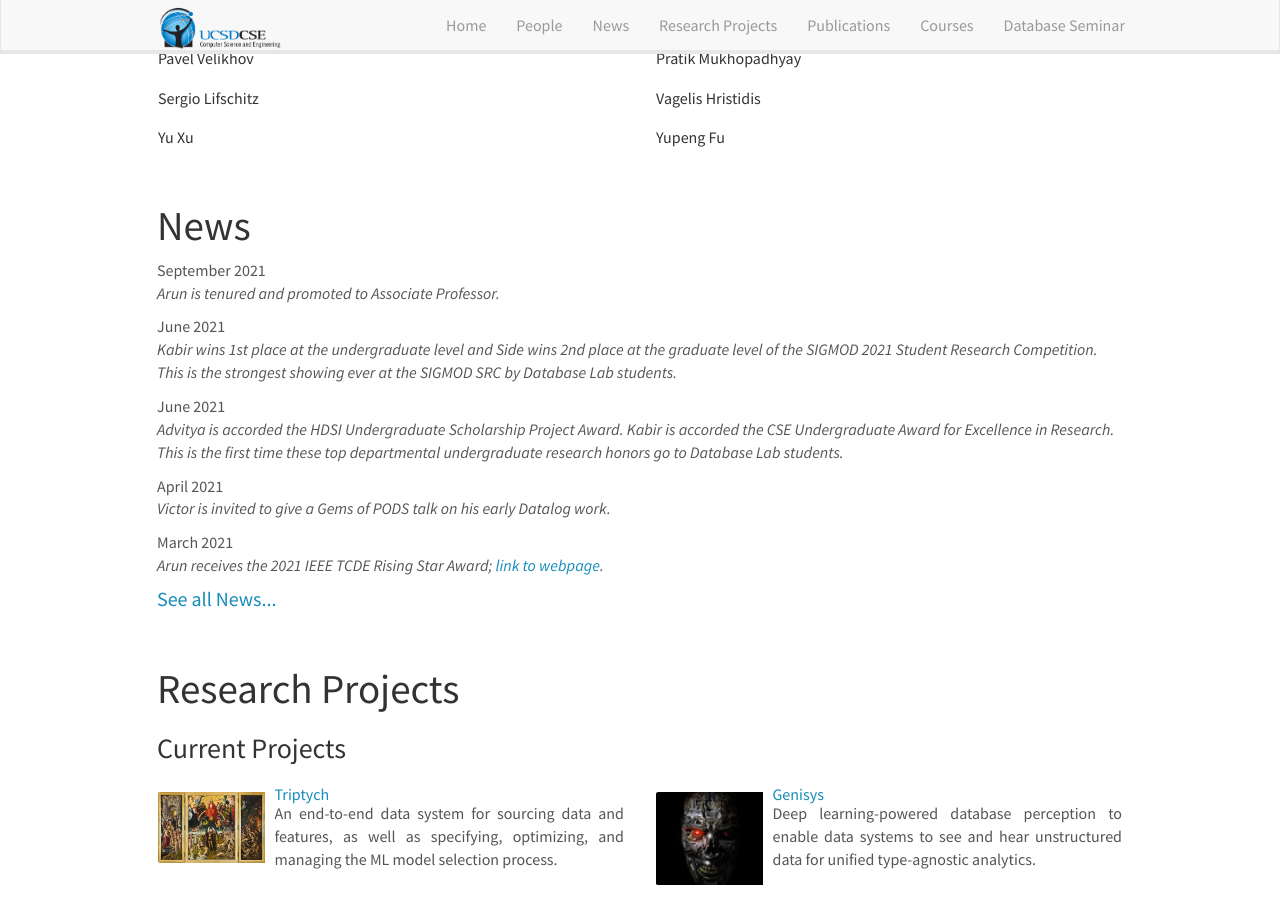
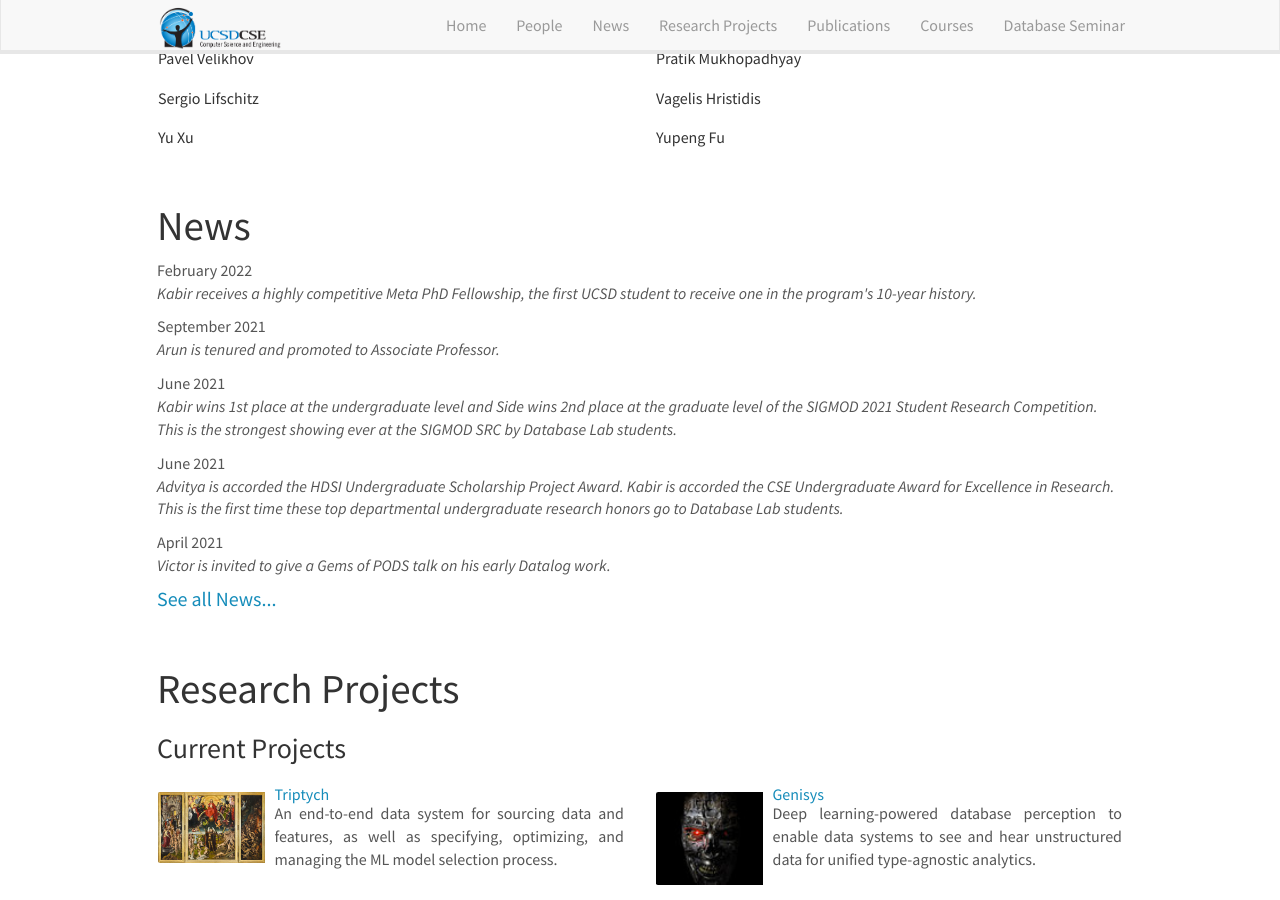
Before and after one commit to dbucsd/dbucsd.github.io, a Jekyll site: the page built from index.md, in a window 1280 px wide and 900 px high, scrolled down 4149 px. Built offline with Jekyll 4.4.1, drawn with Linux system fonts in a browser that asks for light colours; nearby versions of some CDN libraries.

Commit message:
kabir meta

```diff
--- a/_data/news.yml
+++ b/_data/news.yml
@@ -1,3 +1,5 @@
+- date: February 2022
+  headline: "Kabir receives a highly competitive Meta PhD Fellowship, the first UCSD student to receive one in the program's 10-year history."
 - date: September 2021
   headline: "Arun is tenured and promoted to Associate Professor."
 - date: June 2021
```
